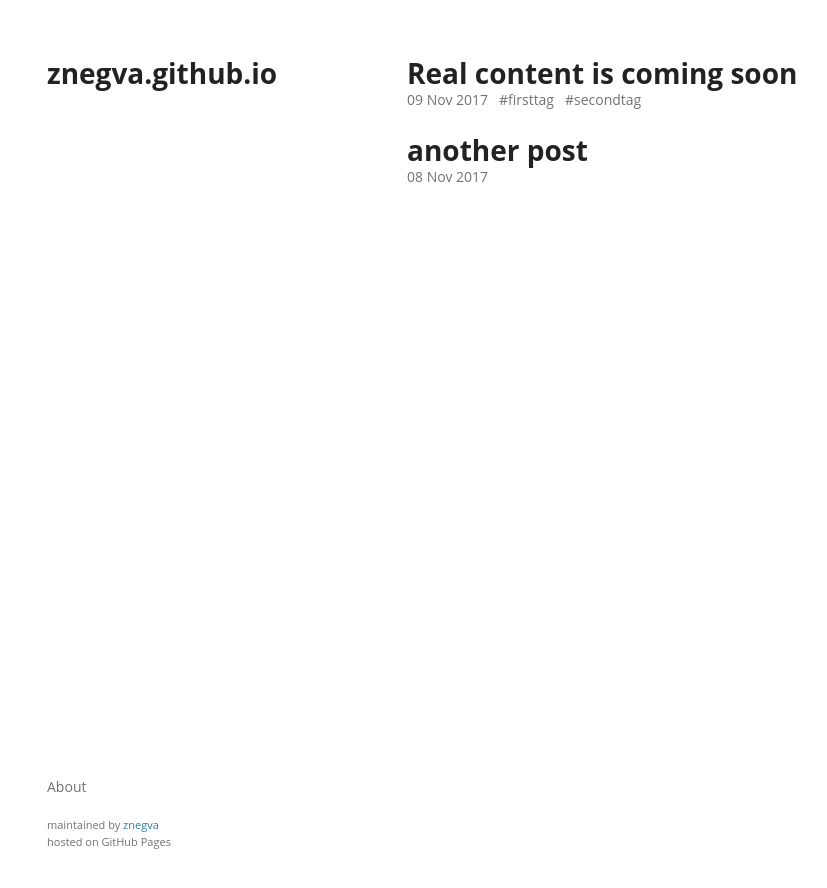
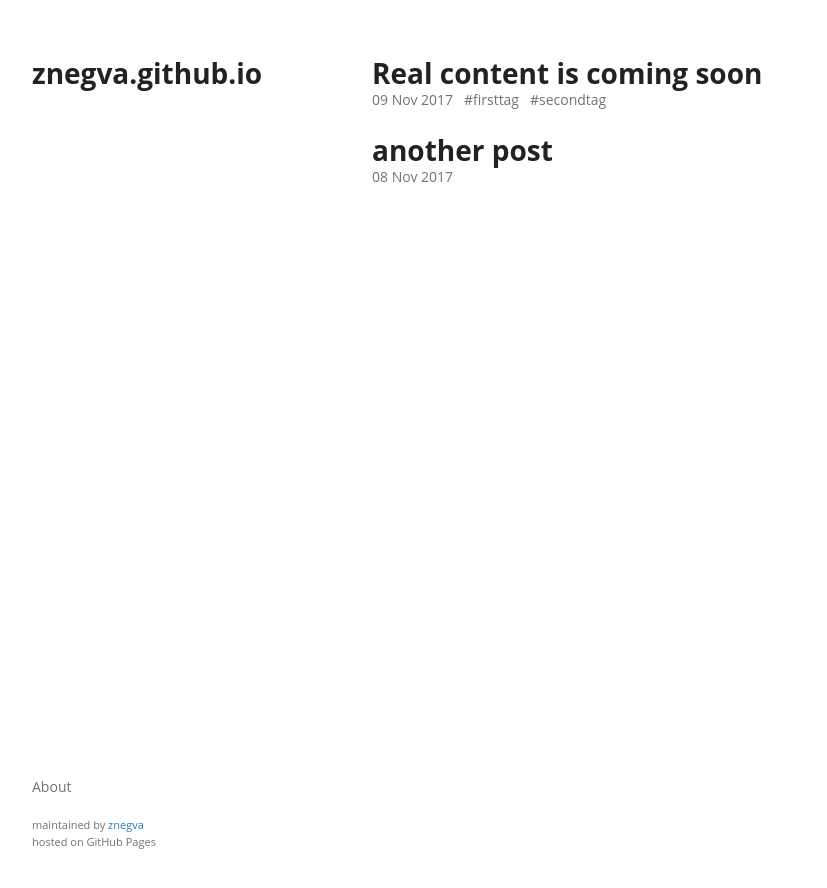
Before and after one commit to znegva/znegva.github.io, a Jekyll site: the page built from index.html, in a window 1280 px wide. Shown: the top 888 px of the page, without its empty margins (163-990 px from the left). Built offline with Jekyll 4.4.1, drawn with Linux system fonts in a browser that asks for light colours; the repository's description, which GitHub fills in, is left out.

Commit message:
adjusted sizes of wrapper,header,footer, section a bit

```diff
--- a/_sass/jekyll-theme-minimal.scss
+++ b/_sass/jekyll-theme-minimal.scss
@@ -55,7 +55,7 @@
 }
 
 .wrapper {
-  width:860px;
+  width:890px;
   margin:0 auto;
 }
 
@@ -105,7 +105,7 @@
 }
 
 header {
-  width:270px;
+  width:220px;
   float:left;
   position:fixed;
   -webkit-font-smoothing:subpixel-antialiased;
@@ -120,7 +120,7 @@
 }
 
 section {
-  width:500px;
+  width:550px;
   float:right;
   padding-bottom:50px;
 }
@@ -137,7 +137,7 @@
 }
 
 footer {
-  width:270px;
+  width:220px;
   float:left;
   position:fixed;
   bottom:50px;
```
